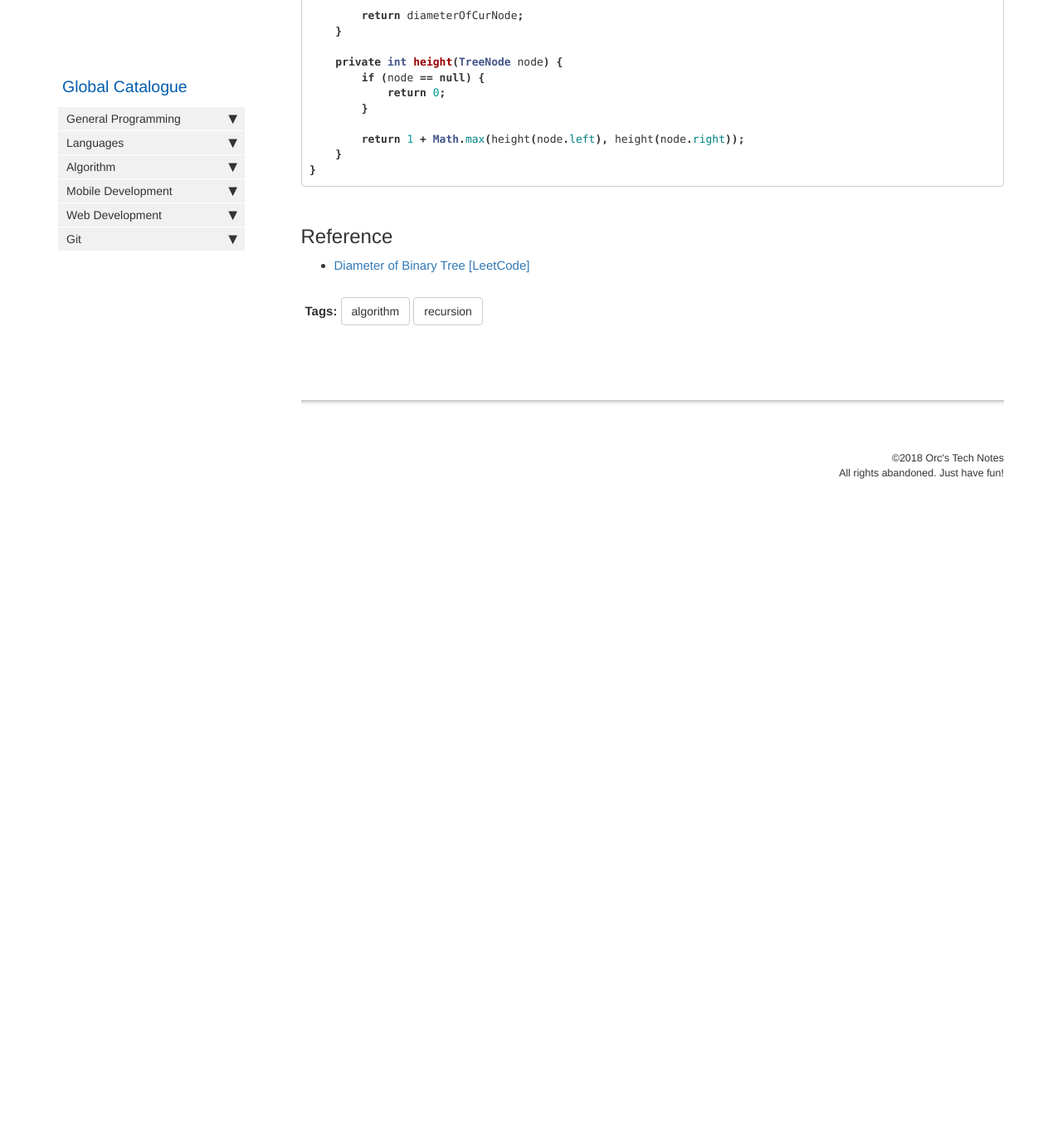
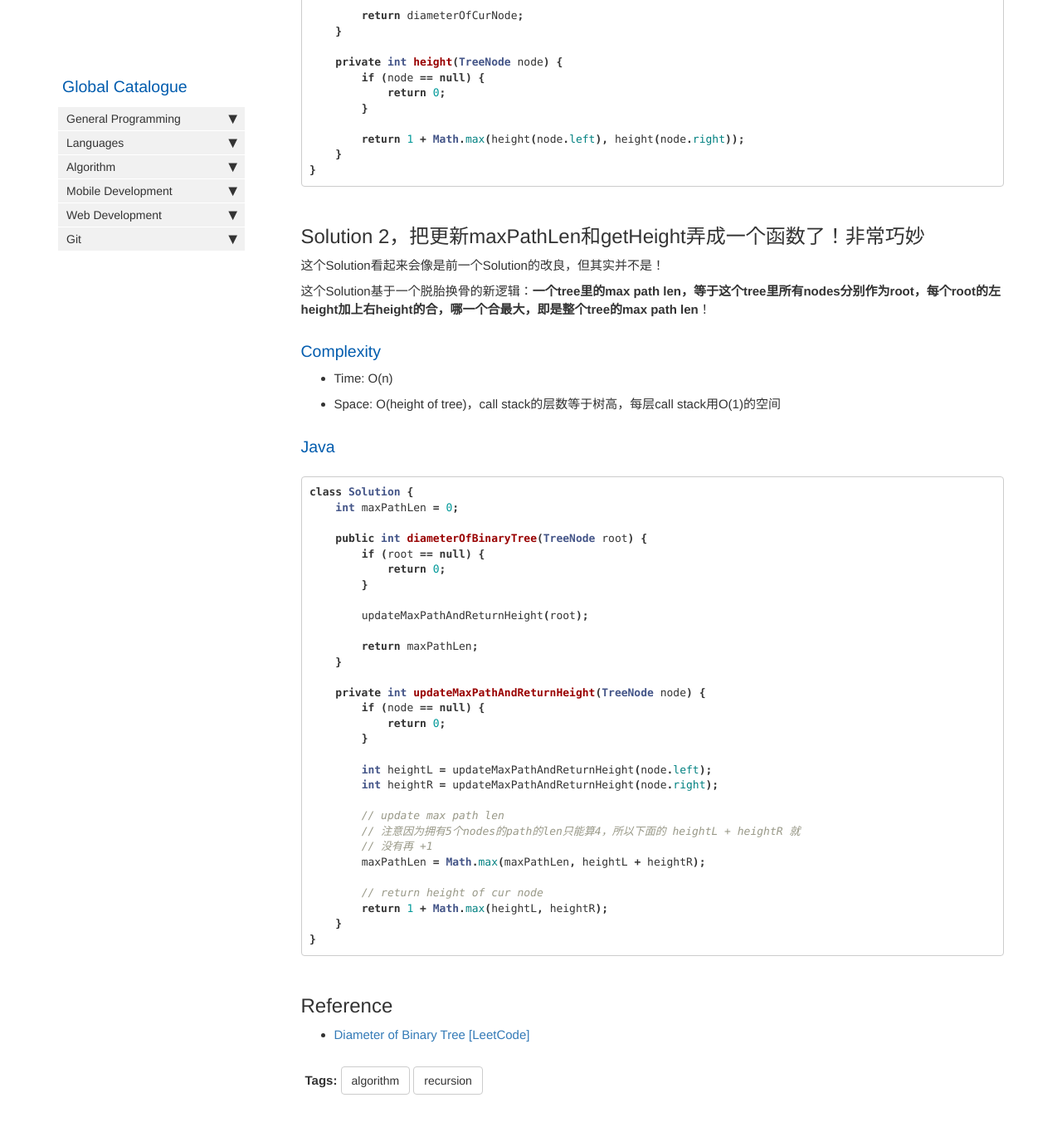
Before and after one commit to HungryOrc/hungryorc.github.io, a Jekyll site: the page built from pages/algorithm/algorithm_longest_path_in_binary_tree_between_any_two_nodes.md, in a window 1280 px wide and 1400 px high, scrolled down 1850 px. Shown: the top 1358 px of the window at 83% size. Built offline with Jekyll 4.4.1, drawn with Linux system fonts in a browser that asks for light colours; nearby versions of some CDN libraries; comment, search, counter and statistics services are not loaded; before the commit the page ends 2480 px from its top, so only the background shows below that.

Commit message:
Update algorithm_longest_path_in_binary_tree_between_any_two_nodes.md

````diff
--- a/pages/algorithm/algorithm_longest_path_in_binary_tree_between_any_two_nodes.md
+++ b/pages/algorithm/algorithm_longest_path_in_binary_tree_between_any_two_nodes.md
@@ -48,7 +48,6 @@ This path may or may not pass through the root.
   ```
   * Output: 4, which is the length of the path [5,4,2,5,3].
 
-
 ## Solution 1，最符合直觉的方法，但速度很慢
 
 思路要点：
@@ -91,6 +90,49 @@ class Solution {
 }
 ```
 
+## Solution 2，把更新maxPathLen和getHeight弄成一个函数了！非常巧妙
+这个Solution看起来会像是前一个Solution的改良，但其实并不是！
+
+这个Solution基于一个脱胎换骨的新逻辑：**一个tree里的max path len，等于这个tree里所有nodes分别作为root，每个root的左height加上右height的合，哪一个合最大，即是整个tree的max path len**！
+
+### Complexity
+* Time: O(n)
+* Space: O(height of tree)，call stack的层数等于树高，每层call stack用O(1)的空间
+
+### Java
+```java
+class Solution {
+    int maxPathLen = 0;
+
+    public int diameterOfBinaryTree(TreeNode root) {
+        if (root == null) {
+            return 0;
+        }
+
+        updateMaxPathAndReturnHeight(root);
+
+        return maxPathLen;
+    }
+
+    private int updateMaxPathAndReturnHeight(TreeNode node) {
+        if (node == null) {
+            return 0;
+        }
+
+        int heightL = updateMaxPathAndReturnHeight(node.left);
+        int heightR = updateMaxPathAndReturnHeight(node.right);
+
+        // update max path len
+        // 注意因为拥有5个nodes的path的len只能算4，所以下面的 heightL + heightR 就
+        // 没有再 +1
+        maxPathLen = Math.max(maxPathLen, heightL + heightR);
+
+        // return height of cur node
+        return 1 + Math.max(heightL, heightR);
+    }
+}
+```
+
 ## Reference
 * [Diameter of Binary Tree [LeetCode]](https://leetcode.com/problems/diameter-of-binary-tree/description/)
 
````
